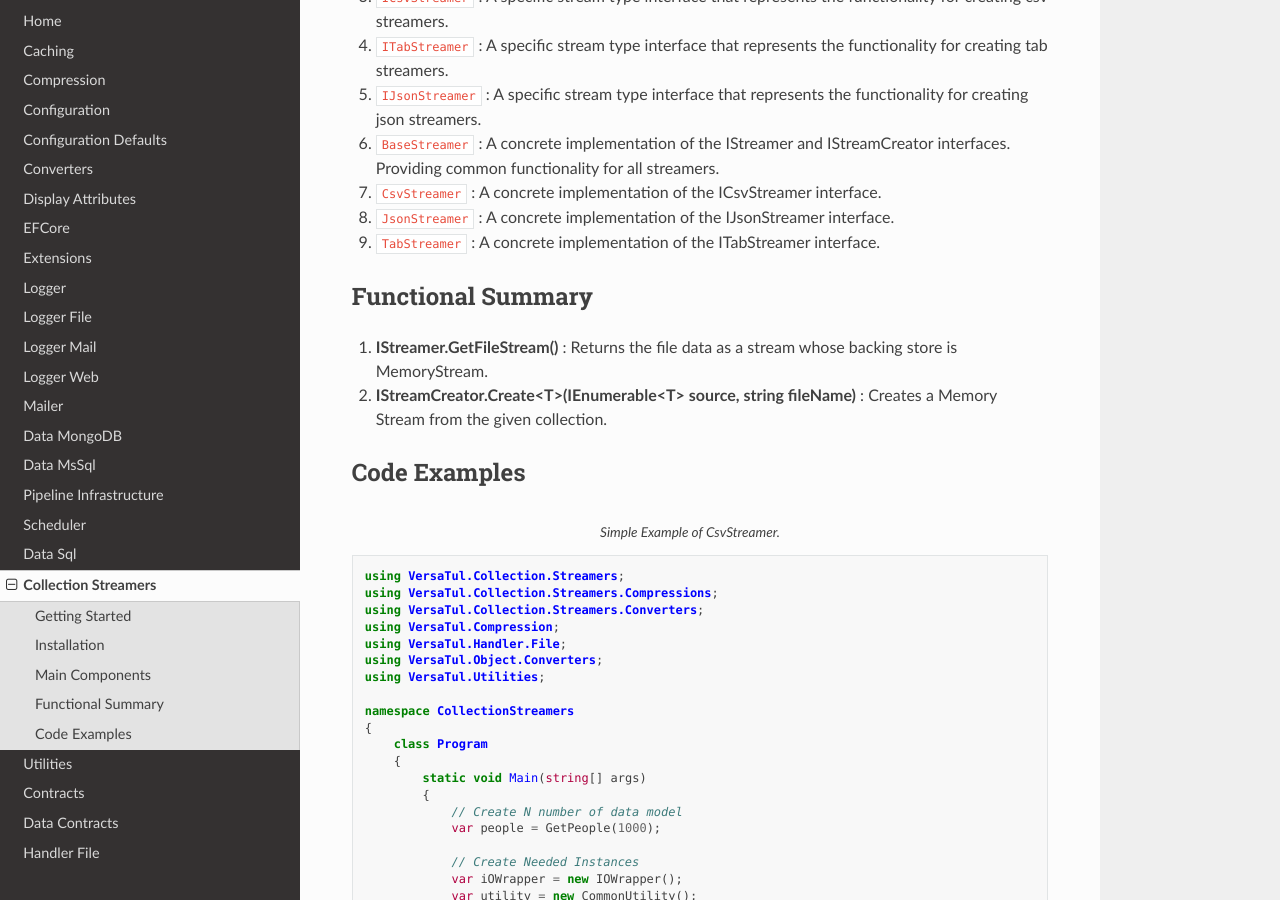
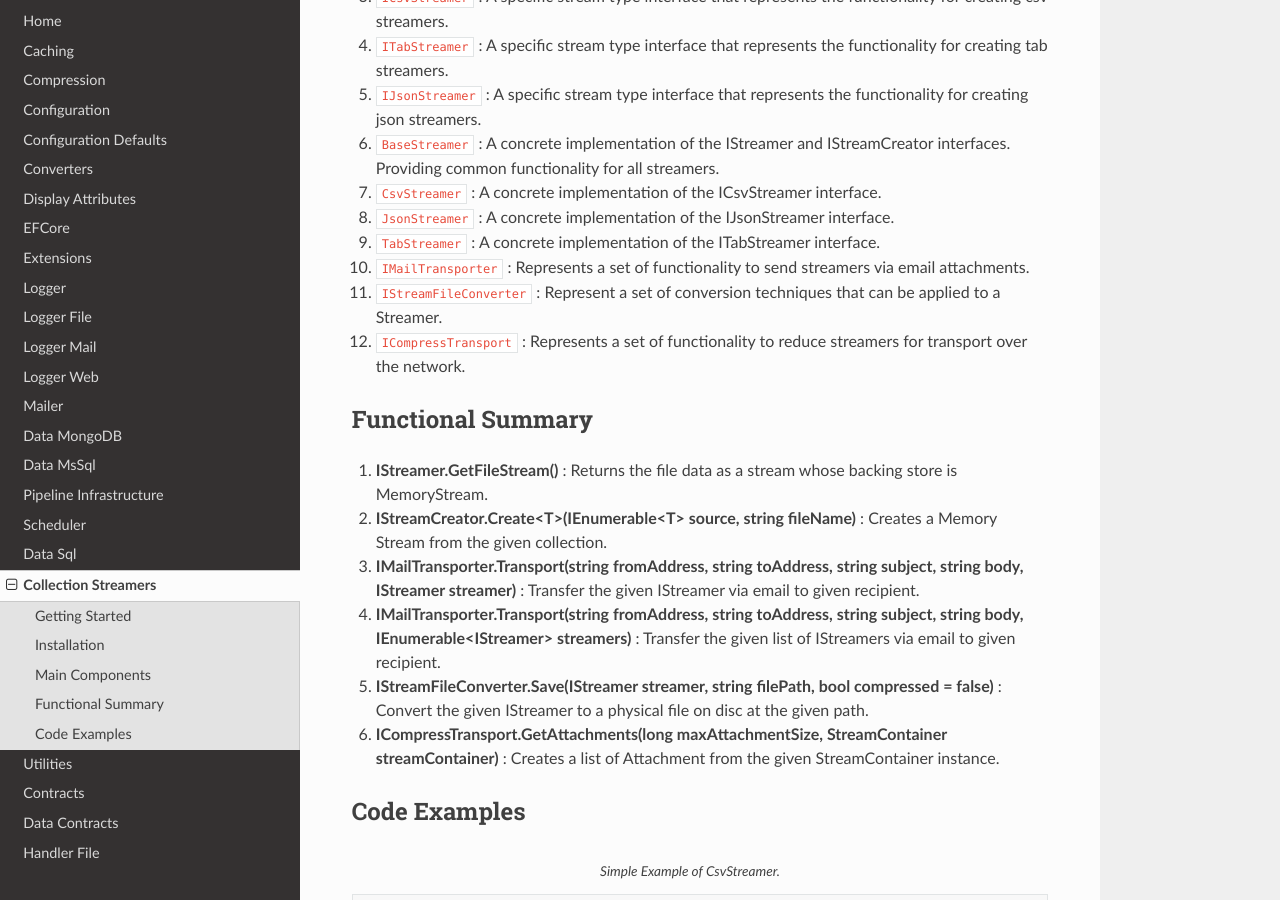
Before and after one commit to BjornWilliams/DocsVersaTul, a Sphinx documentation site: the page built from docs/source/streamers.rst, in a window 1280 px wide and 900 px high, scrolled down 844 px. Built offline with Sphinx 7.4.7 and the Read the Docs theme 2.0.0, drawn with Linux system fonts in a browser that asks for light colours.

Commit message:
Update streamers.rst
Added more  details

```diff
--- a/docs/source/streamers.rst
+++ b/docs/source/streamers.rst
@@ -33,13 +33,18 @@ Main Components
 #. ``CsvStreamer`` : A concrete implementation of the ICsvStreamer interface.
 #. ``JsonStreamer`` : A concrete implementation of the IJsonStreamer interface.
 #. ``TabStreamer`` : A concrete implementation of the ITabStreamer interface.
-
+#. ``IMailTransporter`` : Represents a set of functionality to send streamers via email attachments.
+#. ``IStreamFileConverter`` : Represent a set of conversion techniques that can be applied to a Streamer.
+#. ``ICompressTransport`` : Represents a set of functionality to reduce streamers for transport over the network.
 
 Functional Summary
 ------------------
 #. **IStreamer.GetFileStream()** : Returns the file data as a stream whose backing store is MemoryStream.
 #. **IStreamCreator.Create<T>(IEnumerable<T> source, string fileName)** : Creates a Memory Stream from the given collection.
-
+#. **IMailTransporter.Transport(string fromAddress, string toAddress, string subject, string body, IStreamer streamer)** : Transfer the given IStreamer via email to given recipient.
+#. **IMailTransporter.Transport(string fromAddress, string toAddress, string subject, string body, IEnumerable<IStreamer> streamers)** : Transfer the given list of IStreamers via email to given recipient.
+#. **IStreamFileConverter.Save(IStreamer streamer, string filePath, bool compressed = false)** : Convert the given IStreamer to a physical file on disc at the given path.
+#. **ICompressTransport.GetAttachments(long maxAttachmentSize, StreamContainer streamContainer)** : Creates a list of Attachment from the given StreamContainer instance.
 
 Code Examples
 -------------
```
